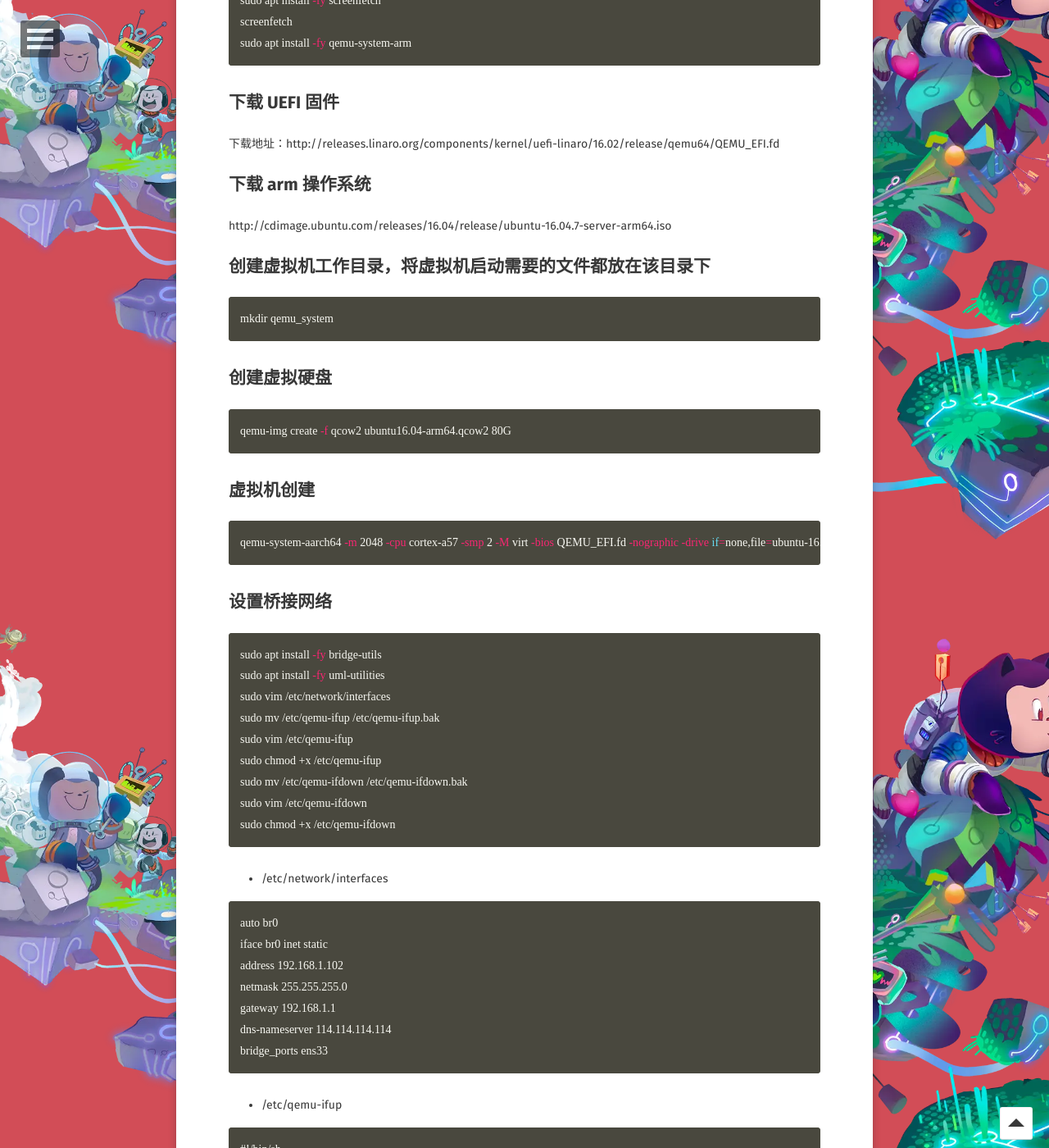
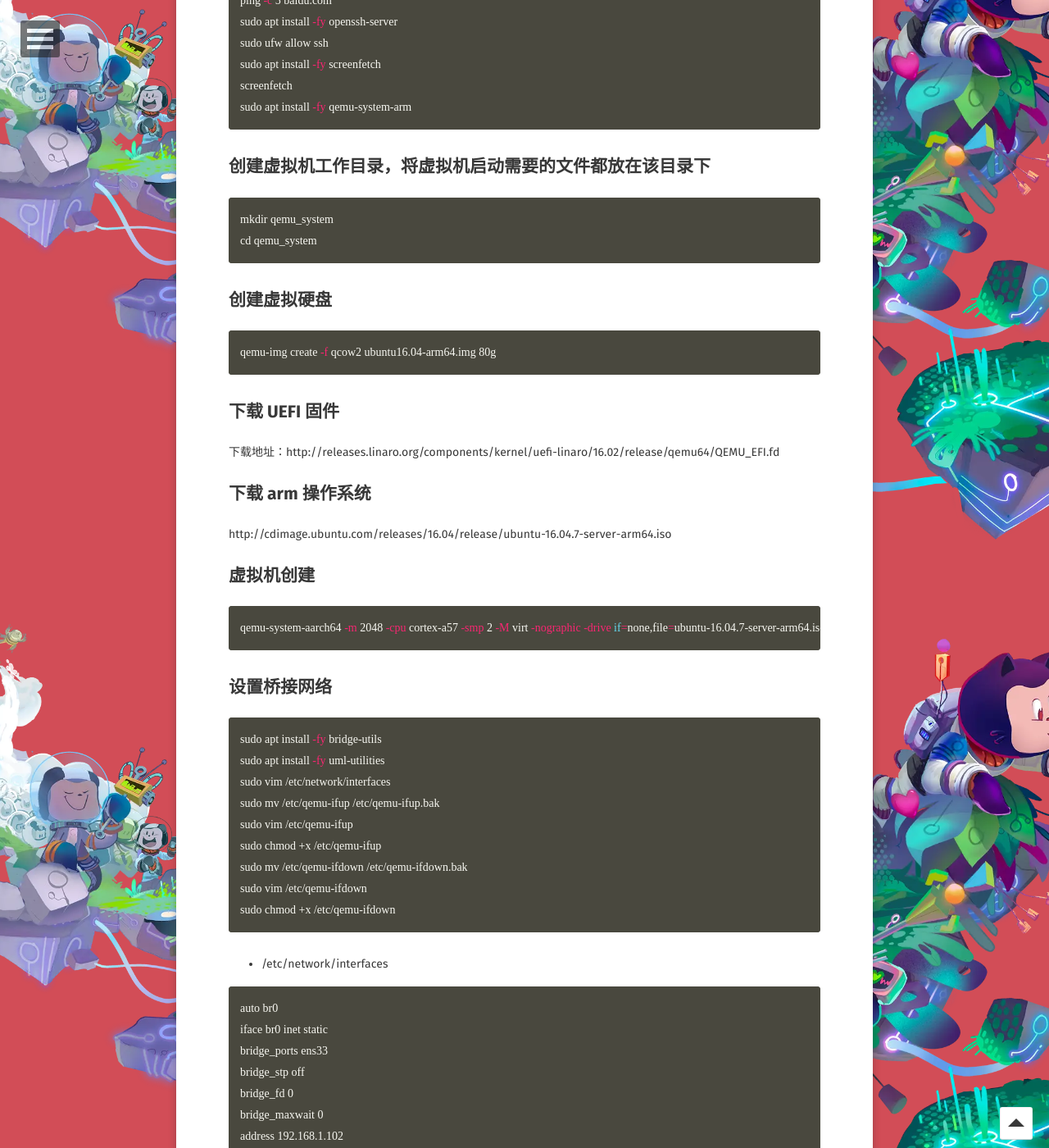
Before and after one commit to WebPavel/WebPavel.github.io, a Jekyll site: the page built from _posts/2022-10-29-x64虚拟机安装arm操作系统.md, in a window 1280 px wide and 1400 px high, scrolled down 1131 px. Shown: the whole window at 82% size. Built offline with Jekyll 4.4.1, drawn with Linux system fonts in a browser that asks for light colours; some web fonts are replaced; some of the changed text lies outside the part shown.

Commit message:
Update 2022-10-29-x64虚拟机安装arm操作系统.md

````diff
--- a/_posts/2022-10-29-x64虚拟机安装arm操作系统.md
+++ b/_posts/2022-10-29-x64虚拟机安装arm操作系统.md
@@ -40,12 +43,25 @@ dns-nameserver 114.114.114.114
 ## 安装 qemu-system-aarch64
 
 ```shell
-sudo apt install -fy vim net-tools
+ping -c 5 baidu.com
 sudo apt install -fy openssh-server
 sudo ufw allow ssh
 sudo apt install -fy screenfetch
 screenfetch
 sudo apt install -fy qemu-system-arm
+```
+
+## 创建虚拟机工作目录，将虚拟机启动需要的文件都放在该目录下
+
+```shell
+mkdir qemu_system
+cd qemu_system
+```
+
+## 创建虚拟硬盘
+
+```shell
+qemu-img create -f qcow2 ubuntu16.04-arm64.img 80g
 ```
 
 ## 下载 UEFI 固件
@@ -56,22 +72,10 @@ sudo apt install -fy qemu-system-arm
 
 http://cdimage.ubuntu.com/releases/16.04/release/ubuntu-16.04.7-server-arm64.iso
 
-## 创建虚拟机工作目录，将虚拟机启动需要的文件都放在该目录下
-
-```shell
-mkdir qemu_system
-```
-
-## 创建虚拟硬盘
-
-```shell
-qemu-img create -f qcow2 ubuntu16.04-arm64.qcow2 80G
-```
-
 ## 虚拟机创建
 
 ```shell
-qemu-system-aarch64 -m 2048 -cpu cortex-a57 -smp 2 -M virt -bios QEMU_EFI.fd -nographic -drive if=none,file=ubuntu-16.04.7-server-arm64.iso,id=cdrom,media=cdrom -device virtio-scsi-device -device scsi-cd,drive=cdrom -drive if=none,file=ubuntu16.04-arm64.qcow2,id=hd0 -device virtio-blk-device,drive=hd0
+qemu-system-aarch64 -m 2048 -cpu cortex-a57 -smp 2 -M virt -nographic -drive if=none,file=ubuntu-16.04.7-server-arm64.iso,id=cdrom,media=cdrom -device virtio-scsi-device -device scsi-cd,drive=cdrom -drive if=none,file=ubuntu16.04-arm64.img,id=hd0 -device virtio-blk-device,drive=hd0
 ```
 
 ## 设置桥接网络
@@ -93,11 +97,14 @@ sudo chmod +x /etc/qemu-ifdown
 ```
 auto br0
 iface br0 inet static
+bridge_ports ens33
+bridge_stp off
+bridge_fd 0
+bridge_maxwait 0
 address 192.168.1.102
 netmask 255.255.255.0
 gateway 192.168.1.1
 dns-nameserver 114.114.114.114
-bridge_ports ens33
 ```
 
 - /etc/qemu-ifup
@@ -134,7 +141,7 @@ brctl show
 在 qemu_system 目录下新建 run.sh 文件
 
 ```shell
-qemu-system-aarch64 -m 2048 -cpu cortex-a57 -smp 2 -M virt -bios QEMU_EFI.fd -nographic -device virtio-scsi-device -drive if=none,file=ubuntu16.04-arm64.qcow2,id=hd0 -device virtio-blk-device,drive=hd0 -netdev type=tap,id=net0 -device virtio-net-device,netdev=net0
+qemu-system-aarch64 -m 2048 -cpu cortex-a57 -smp 2 -M virt -bios QEMU_EFI.fd -nographic -device virtio-scsi-device -drive if=none,file=ubuntu16.04-arm64.img,id=hd0 -device virtio-blk-device,drive=hd0 -netdev type=tap,id=net0 -device virtio-net-device,netdev=net0
 ```
 
 ## exit 手动指定 EFI 文件
````
Also changed, not shown: other parts of _posts/2022-10-29-x64虚拟机安装arm操作系统.md (+4 -1 lines).
